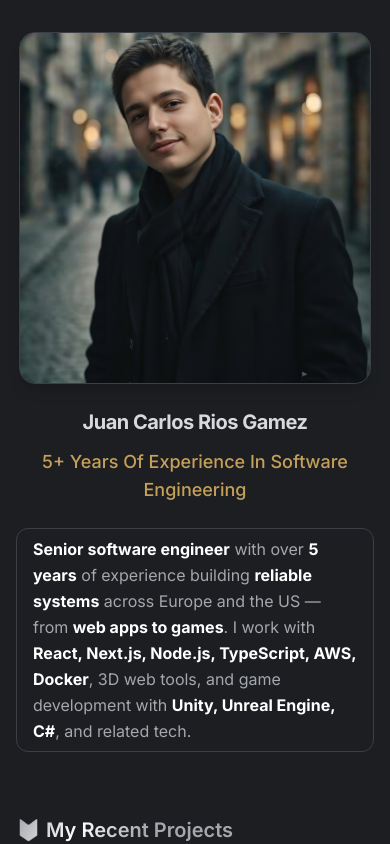
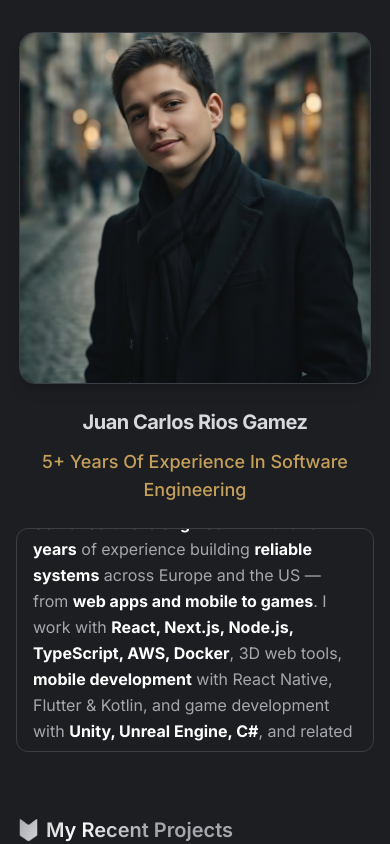
Before and after one commit to tatsuyakuroda/boris-khomych, a Next.js app: page / in a window 390 px wide. Shown: the top 844 px of the page. Built offline with nearby package versions, Linux system fonts and the light colour scheme.

Commit message:
Update LeftPane component to enhance bio description by including mobile development expertise and improving phrasing for clarity and readability.

```diff
--- a/components/LeftPane.tsx
+++ b/components/LeftPane.tsx
@@ -13,9 +13,10 @@ const BIO_PARTS: React.ReactNode[] = [
     <span className={HIGHLIGHT}>Senior software engineer</span> with over{" "}
     <span className={HIGHLIGHT}>5 years</span> of experience building{" "}
     <span className={HIGHLIGHT}>reliable systems</span> across Europe and the US — from{" "}
-    <span className={HIGHLIGHT}>web apps to games</span>. I work with{" "}
+    <span className={HIGHLIGHT}>web apps and mobile to games</span>. I work with{" "}
     <span className={HIGHLIGHT}>React, Next.js, Node.js, TypeScript, AWS, Docker</span>, 3D
-    web tools, and game development with{" "}
+    web tools, <span className={HIGHLIGHT}>mobile development</span> with React Native, Flutter &
+    Kotlin, and game development with{" "}
     <span className={HIGHLIGHT}>Unity, Unreal Engine, C#</span>, and related tech.
   </>,
   <>
@@ -23,7 +24,7 @@ const BIO_PARTS: React.ReactNode[] = [
     <span className={HIGHLIGHT}>stable systems</span>,{" "}
     <span className={HIGHLIGHT}>clean design</span>, and crafting{" "}
     <span className={HIGHLIGHT}>engaging experiences</span> whether on the{" "}
-    <span className={HIGHLIGHT}>web</span> or in{" "}
+    <span className={HIGHLIGHT}>web</span>, in <span className={HIGHLIGHT}>mobile apps</span>, or in{" "}
     <span className={HIGHLIGHT}>game development</span>.
   </>,
 ];
```
